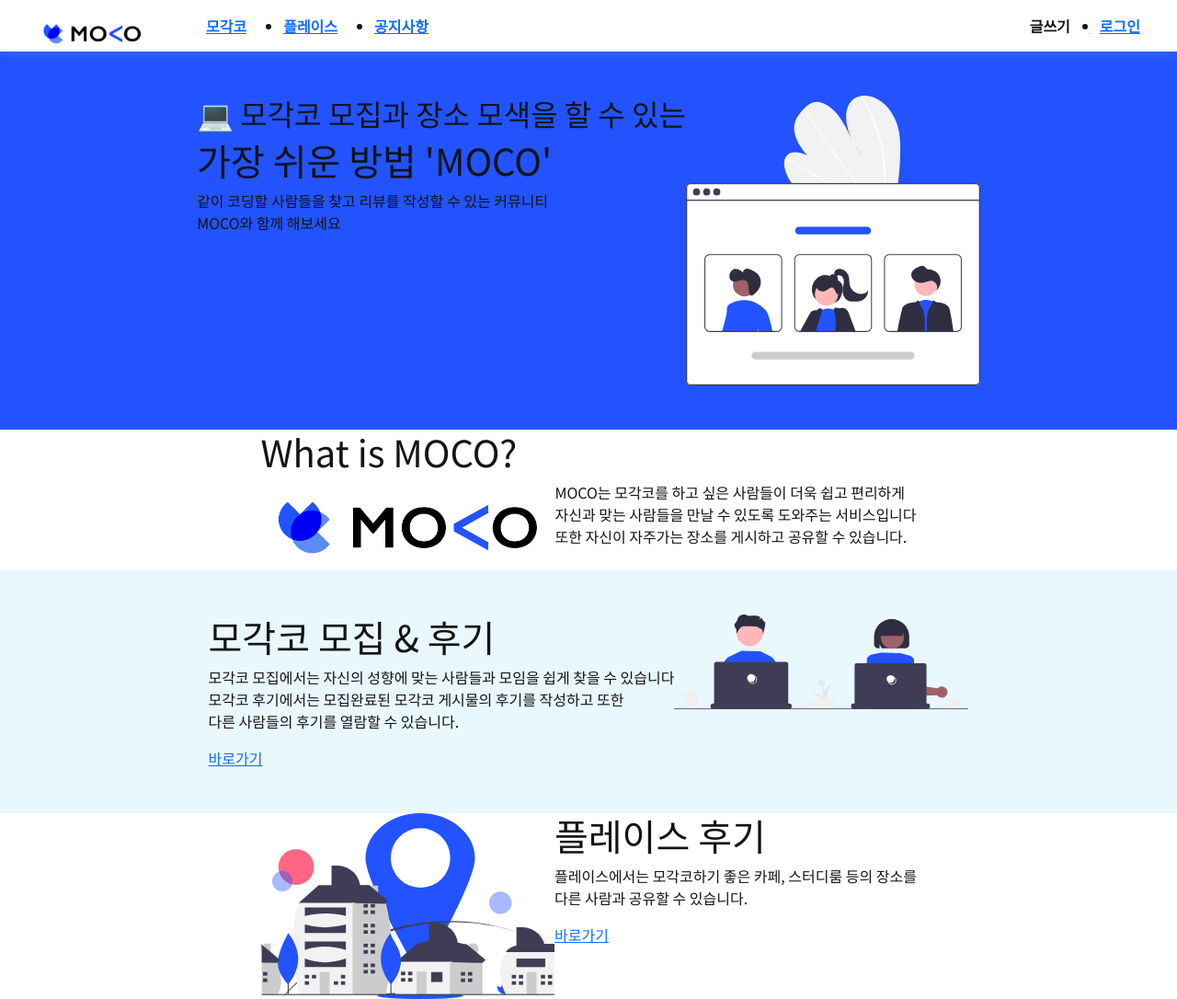
After one commit to PIRO17-TEAM-MOCO/moco, a Django app: page / in a window 1280 px wide. The commit adds this page. Shown: the whole page at 92% size. Run offline with Django 4.2, Linux system fonts and the light colour scheme; some libraries are stand-ins or nearby versions.

Commit message:
[feat] main 페이지

```diff
--- a/config/urls.py
+++ b/config/urls.py
@@ -20,6 +20,7 @@ from django.conf.urls.static import static
 
 urlpatterns = [
     path('admin/', admin.site.urls),
+    path('', include('users.urls')),
     path('post/', include('posts.urls')),
     path('account/', include('users.urls')),
     path('account/', include('allauth.urls')),
--- /dev/null
+++ b/static/css/main.css
@@ -0,0 +1,43 @@
+#main #banner {
+  padding: 3rem 0;
+  background-color: #2253FF;
+}
+
+#main #post {
+  padding: 3rem 0;
+  background-color: #E9F7FF;
+}
+
+#main .container {
+  display: flex;
+  align-items: center;
+  justify-content: center;
+  max-width: 1200px;
+  min-width: 1200px;
+  width: 100%;
+  margin: 0 auto;
+}
+
+#main .container-row {
+  display: flex;
+  flex-direction: row;
+}
+
+#main .container-column {
+  display: flex;
+  flex-direction: column;
+}
+
+#main .container-column__bottom {
+  display: flex;
+  flex-direction: row;
+}
+
+#main img {
+  width: 20rem;
+}
+
+#main #place .container-row {
+  display: flex;
+  flex-direction: row-reverse;
+}
--- a/users/templates/users/base.html
+++ b/users/templates/users/base.html
@@ -6,6 +6,7 @@
     <meta http-equiv="X-UA-Compatible" content="IE=edge" />
     <meta name="viewport" content="width=device-width, initial-scale=1.0" />
     <link rel="stylesheet" href="{% static 'css/base.css' %}" />
+    <link rel="stylesheet" href="{% static 'css/main.css' %}" />
     <link rel="stylesheet" href="{% static 'css/profile_view.css' %}" />
     <link rel="stylesheet" href="{%static 'css/login.css' %}" />
     <link rel="stylesheet" href="{%static 'css/signup.css' %}" />
--- /dev/null
+++ b/users/templates/users/main.html
@@ -0,0 +1,81 @@
+{% extends 'users/base.html' %} {% block content %}
+<div id="main">
+  <section id="banner">
+    <div class="container">
+      <div class="container-row">
+        <div class="container-row__left">
+          <div class="container-row__left__title">
+            <h2>💻 모각코 모집과 장소 모색을 할 수 있는</h2>
+            <h1>가장 쉬운 방법 'MOCO'</h1>
+          </div>
+          <div class="container-row__left__content">
+            <p>같이 코딩할 사람들을 찾고 리뷰를 작성할 수 있는 커뮤니티<br>MOCO와 함께 해보세요</p>
+          </div>
+        </div>
+        <div class="container-row__right">
+          <img src="static/img/undraw_team_page_re_cffb.svg" />
+        </div>
+      </div>
+    </div>
+  </section>
+
+  <section id="introduce">
+    <div class="container">
+      <div class="container-column">
+        <div class="container-column__top">
+          <h1>What is MOCO?</h1>
+        </div>
+        <div class="container-column__bottom">
+          <div class="container-column__bottom__left">
+            <img src="static/img/moco_logo.png" alt="moco_logo"/>
+          </div>
+          <div class="container-column__bottom__right">
+            <p>
+              MOCO는 모각코를 하고 싶은 사람들이 더욱 쉽고 편리하게<br>
+              자신과 맞는 사람들을 만날 수 있도록 도와주는 서비스입니다<br>
+              또한 자신이 자주가는 장소를 게시하고 공유할 수 있습니다.
+            </p>
+          </div>
+        </div>
+      </div>
+    </div>
+  </section>
+
+  <section id="post">
+    <div class="container">
+      <div class="container-row">
+        <div class="container-row__left">
+          <h1>모각코 모집 & 후기</h1>
+          <p>
+            모각코 모집에서는 자신의 성향에 맞는 사람들과 모임을 쉽게 찾을 수 있습니다<br>
+            모각코 후기에서는 모집완료된 모각코 게시물의 후기를 작성하고 또한 <br>
+            다른 사람들의 후기를 열람할 수 있습니다.
+          </p>
+          <a href="{% url 'posts:home' %}">바로가기</a>
+        </div>
+        <div class="container-row__right">
+          <img src="static/img/undraw_shared_workspace_re_3gsu.svg" alt="moco_post">
+        </div>
+      </div>
+    </div>
+  </section>
+
+  <section id="place">
+    <div class="container">
+      <div class="container-row">
+        <div class="container-row__left">
+          <h1>플레이스 후기</h1>
+          <p>
+            플레이스에서는 모각코하기 좋은 카페, 스터디룸 등의 장소를 <br>
+            다른 사람과 공유할 수 있습니다.
+          </p>
+          <a href="{% url 'place:home' %}">바로가기</a>
+        </div>
+        <div class="container-row__right">
+          <img src="static/img/undraw_best_place_re_lne9.svg" alt="moco_place">
+        </div>
+      </div>
+    </div>
+  </section>
+</div>
+{% endblock %}
--- a/users/urls.py
+++ b/users/urls.py
@@ -7,6 +7,7 @@ from django.conf.urls.static import static
 app_name = 'users'
 
 urlpatterns = [
+     path('', views.main, name='main'),
      path('signup-error/', views.signup_error, name='signup_error'),
     path('signup/', views.signup, name='signup'),
     path('login/', views.login, name='login'),
--- a/users/views.py
+++ b/users/views.py
@@ -19,6 +19,9 @@ from constants import *
 from datetime import datetime
 import json
 
+
+def main(request):
+    return render(request, template_name='users/main.html')
 
 # 프로필 유효성 검사 데코레이터
 def profile_valid(func):
```
Also changed, not shown: static/img/undraw_best_place_re_lne9.svg (added), static/img/undraw_shared_workspace_re_3gsu.svg (added), static/img/undraw_team_page_re_cffb.svg (added).
